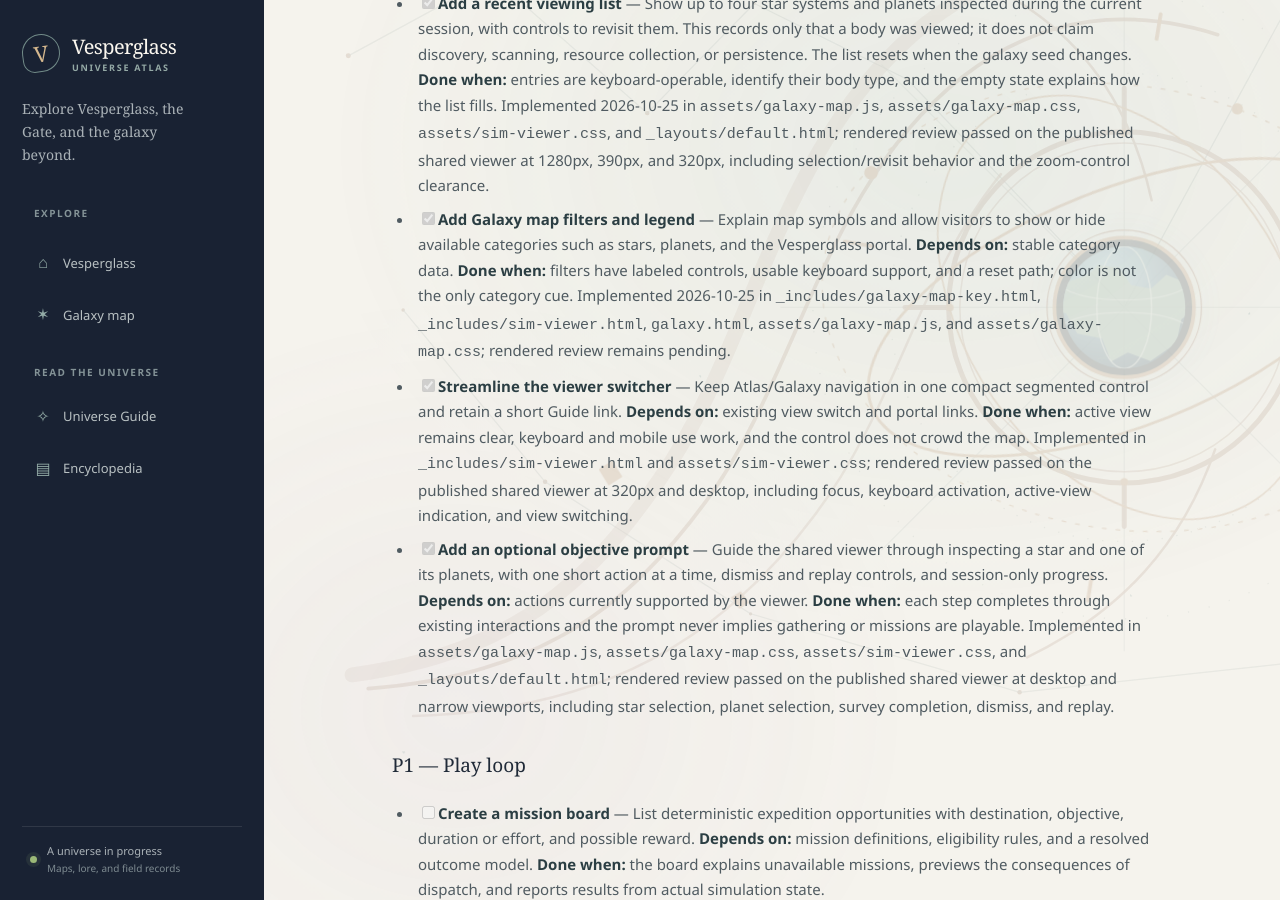
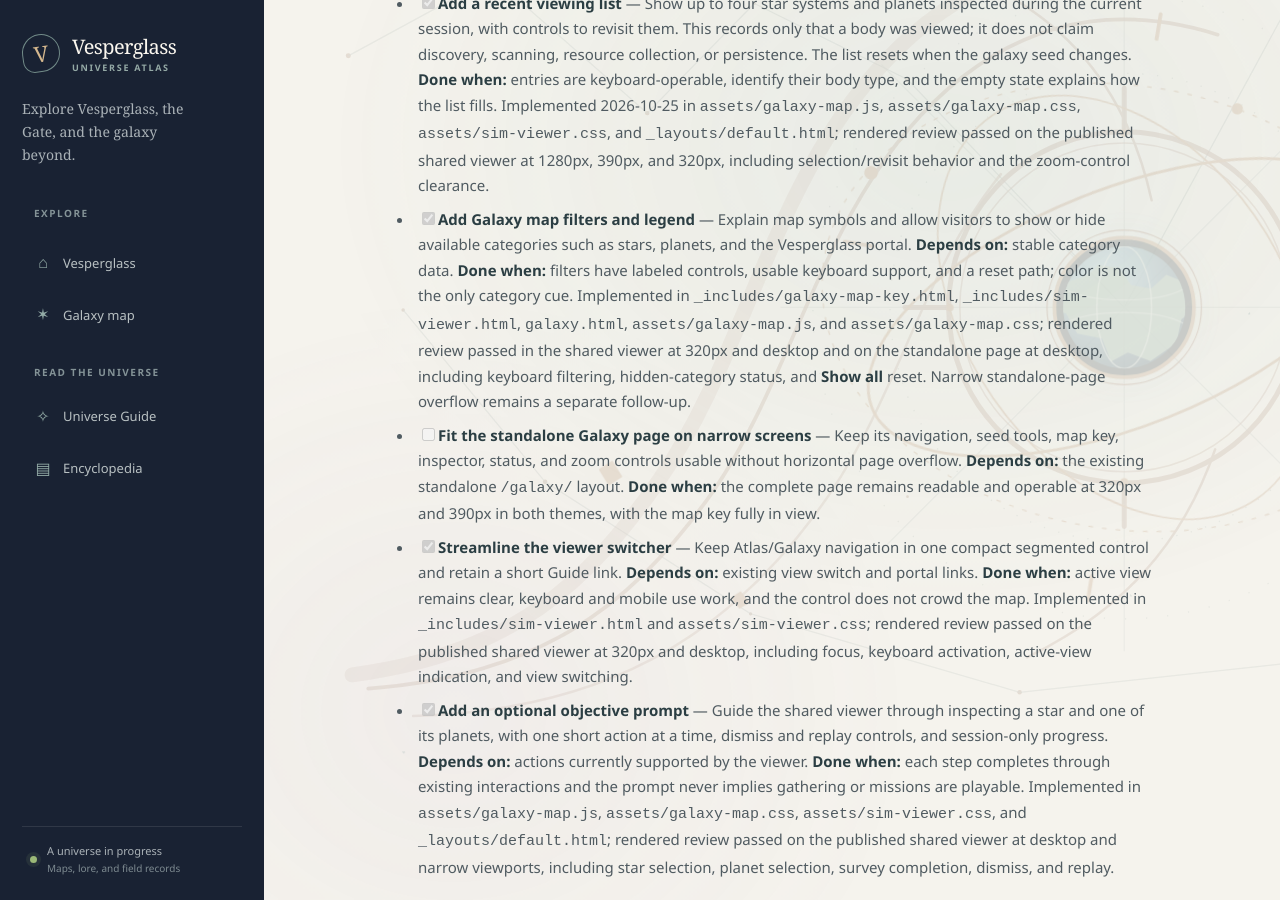
Before and after one commit to vesperglass/vesperglass.github.io, a Jekyll site: the page built from SIM_UI_BACKLOG.md, in a window 1280 px wide and 900 px high, scrolled down 1935 px. Built offline with Jekyll 4.4.1, drawn with Linux system fonts in a browser that asks for light colours; our own code applies the rules of GitHub Pages for plain Markdown files.

Commit message:
Record Galaxy controls responsive review

```diff
--- a/SIM_UI_BACKLOG.md
+++ b/SIM_UI_BACKLOG.md
@@ -33,7 +33,8 @@ Apply this checklist to every backlog item before marking it complete. Define wh
 
 - [ ] **Refine the selected-body inspector** — Give generated star and planet statistics a clear visual hierarchy, label their procedural status, and explain that resource signals are estimates rather than collected materials. **Depends on:** existing generated body data and inspector. Implementation updated 2026-10-25 in `assets/galaxy-map.js`, `assets/galaxy-map.css`, `assets/sim-viewer.css`, `_layouts/default.html`, and the standalone/shared viewer labels; rendered review remains pending.
 - [x] **Add a recent viewing list** — Show up to four star systems and planets inspected during the current session, with controls to revisit them. This records only that a body was viewed; it does not claim discovery, scanning, resource collection, or persistence. The list resets when the galaxy seed changes. **Done when:** entries are keyboard-operable, identify their body type, and the empty state explains how the list fills. Implemented 2026-10-25 in `assets/galaxy-map.js`, `assets/galaxy-map.css`, `assets/sim-viewer.css`, and `_layouts/default.html`; rendered review passed on the published shared viewer at 1280px, 390px, and 320px, including selection/revisit behavior and the zoom-control clearance.
-- [x] **Add Galaxy map filters and legend** — Explain map symbols and allow visitors to show or hide available categories such as stars, planets, and the Vesperglass portal. **Depends on:** stable category data. **Done when:** filters have labeled controls, usable keyboard support, and a reset path; color is not the only category cue. Implemented 2026-10-25 in `_includes/galaxy-map-key.html`, `_includes/sim-viewer.html`, `galaxy.html`, `assets/galaxy-map.js`, and `assets/galaxy-map.css`; rendered review remains pending.
+- [x] **Add Galaxy map filters and legend** — Explain map symbols and allow visitors to show or hide available categories such as stars, planets, and the Vesperglass portal. **Depends on:** stable category data. **Done when:** filters have labeled controls, usable keyboard support, and a reset path; color is not the only category cue. Implemented in `_includes/galaxy-map-key.html`, `_includes/sim-viewer.html`, `galaxy.html`, `assets/galaxy-map.js`, and `assets/galaxy-map.css`; rendered review passed in the shared viewer at 320px and desktop and on the standalone page at desktop, including keyboard filtering, hidden-category status, and **Show all** reset. Narrow standalone-page overflow remains a separate follow-up.
+- [ ] **Fit the standalone Galaxy page on narrow screens** — Keep its navigation, seed tools, map key, inspector, status, and zoom controls usable without horizontal page overflow. **Depends on:** the existing standalone `/galaxy/` layout. **Done when:** the complete page remains readable and operable at 320px and 390px in both themes, with the map key fully in view.
 - [x] **Streamline the viewer switcher** — Keep Atlas/Galaxy navigation in one compact segmented control and retain a short Guide link. **Depends on:** existing view switch and portal links. **Done when:** active view remains clear, keyboard and mobile use work, and the control does not crowd the map. Implemented in `_includes/sim-viewer.html` and `assets/sim-viewer.css`; rendered review passed on the published shared viewer at 320px and desktop, including focus, keyboard activation, active-view indication, and view switching.
 - [x] **Add an optional objective prompt** — Guide the shared viewer through inspecting a star and one of its planets, with one short action at a time, dismiss and replay controls, and session-only progress. **Depends on:** actions currently supported by the viewer. **Done when:** each step completes through existing interactions and the prompt never implies gathering or missions are playable. Implemented in `assets/galaxy-map.js`, `assets/galaxy-map.css`, `assets/sim-viewer.css`, and `_layouts/default.html`; rendered review passed on the published shared viewer at desktop and narrow viewports, including star selection, planet selection, survey completion, dismiss, and replay.
 
```
